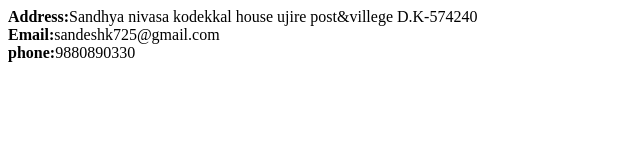
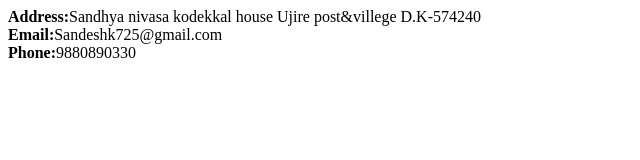
Before and after one commit to sandesh63/resume, a plain HTML site: page new7.html in a window 1280 px wide. Shown: the full height of the page, 0-640 px from the left. Drawn offline with Linux system fonts and the light colour scheme.

Commit message:
Update new7.html

```diff
--- a/new7.html
+++ b/new7.html
@@ -5,7 +5,7 @@
     <title>Sandesh</title>
     </head>
   <body>
-<b>Address:</b>Sandhya nivasa kodekkal house ujire post&villege D.K-574240<br>
-<b>Email:</b>sandeshk725@gmail.com<br>
-<b>phone:</b>9880890330
+<b>Address:</b>Sandhya nivasa kodekkal house Ujire post&villege D.K-574240<br>
+<b>Email:</b>Sandeshk725@gmail.com<br>
+<b>Phone:</b>9880890330
   </body>
```
